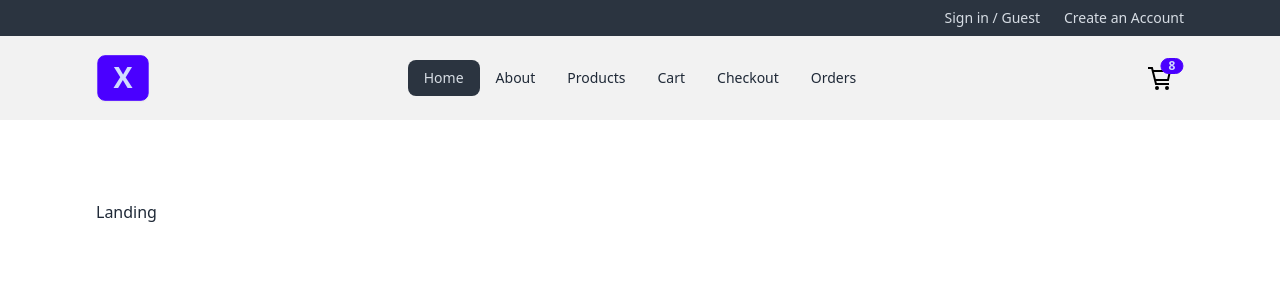
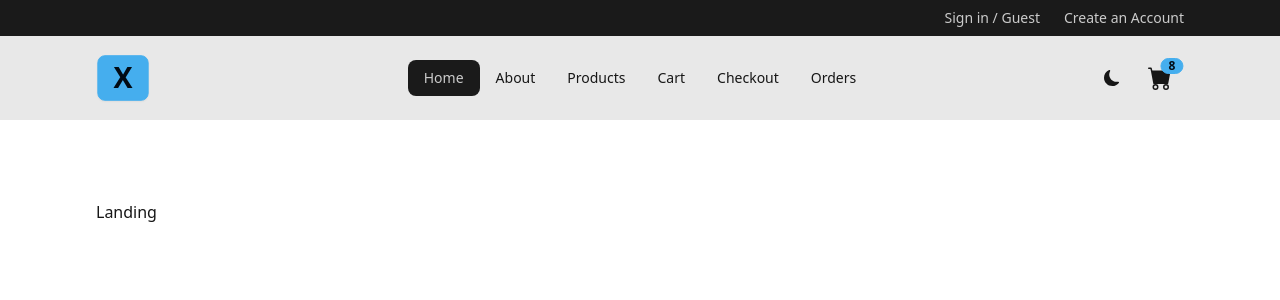
Before and after one commit to merv-e/FurniFlare-store-app, a React (Vite) app: page / in a window 1280 px wide. Shown: the top 300 px of the page. Built offline with nearby package versions, Linux system fonts and the light colour scheme.

Commit message:
the theme is set and applied to all necessary files and components.

```diff
--- a/index.html
+++ b/index.html
@@ -1,5 +1,5 @@
-<!doctype html>
-<html lang="en">
+<!DOCTYPE html>
+<html lang="en" data-theme="cmyk">
   <head>
     <meta charset="UTF-8" />
     <link rel="icon" type="image/svg+xml" href="/vite.svg" />
--- a/src/components/NavLinks.jsx
+++ b/src/components/NavLinks.jsx
@@ -11,7 +11,6 @@
     { id: 6, url: "orders", text: "orders" },
   ];
 
-  console.log(links.map((link) => link.text));
   return (
     <>
       {links.map((link) => (
--- a/src/components/Navbar.jsx
+++ b/src/components/Navbar.jsx
@@ -1,10 +1,32 @@
-import React from "react";
+import React, { useEffect, useState } from "react";
 import { NavLink } from "react-router-dom";
-import { GrCart } from "react-icons/gr";
 import { FaBars } from "react-icons/fa6";
+import { BsSun, BsFillMoonFill, BsCartFill } from "react-icons/bs";
 import NavLinks from "./NavLinks";
 
+const themes = {
+  cmyk: "cmyk",
+  synthwave: "synthwave",
+};
+
+const getThemeFromLocalStorage = () => {
+  return localStorage.getItem("theme" || themes.cmyk);
+};
+
 const Navbar = () => {
+  const [theme, setTheme] = useState(getThemeFromLocalStorage);
+
+  const handleTheme = () => {
+    const { cmyk, synthwave } = themes;
+    const newTheme = theme === cmyk ? synthwave : cmyk;
+    setTheme(newTheme);
+  };
+
+  useEffect(() => {
+    document.documentElement.setAttribute("data-theme", theme);
+    localStorage.setItem("theme", theme);
+  }, [theme]);
+
   return (
     <nav className="navbar bg-base-200">
       <div className="navbar align-element">
@@ -33,9 +55,14 @@
           </ul>
         </div>
         <div className="navbar-end">
+          <label className="swap swap-rotate">
+            <input type="checkbox" onChange={handleTheme} />
+            <BsSun className="swap-on h-4 w-4" />
+            <BsFillMoonFill className="swap-off h-4 w-4" />
+          </label>
           <NavLink to="cart" className="btn btn-ghost btn-circle btn-md ml-4">
             <div className="indicator">
-              <GrCart className="h-6 w-6" />
+              <BsCartFill className="h-6 w-6" />
               <span className="badge badge-sm badge-primary indicator-item">
                 8
               </span>
--- a/tailwind.config.cjs
+++ b/tailwind.config.cjs
@@ -5,4 +5,7 @@
     extend: {},
   },
   plugins: [require("@tailwindcss/typography"), require("daisyui")],
+  daisyui: {
+    themes: ["cmyk", "synthwave", "forest"],
+  },
 };
```
